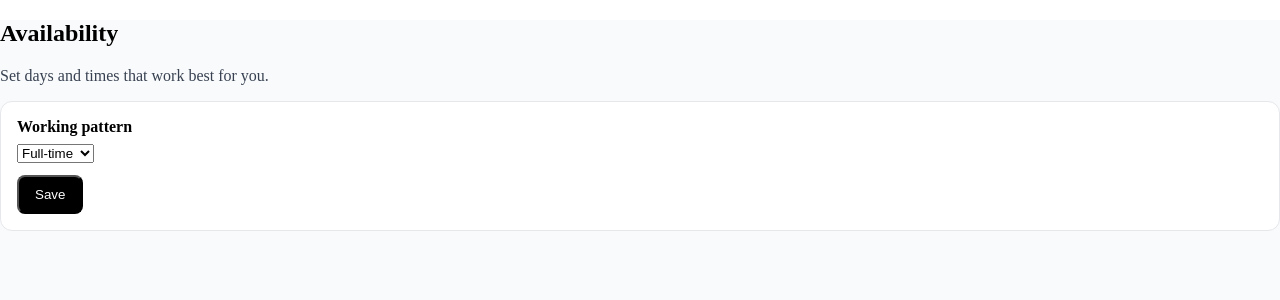
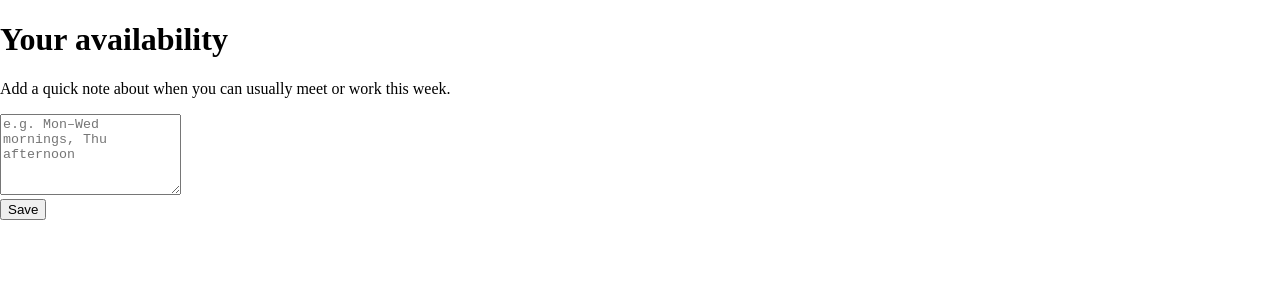
Before and after one commit to an170787-rekonet/rekonet, a Next.js app: page /availability in a window 1280 px wide. Shown: the top 300 px of the page. Built offline with nearby package versions, Linux system fonts and the light colour scheme.

Commit message:
Update page.jsx

```diff
--- a/app/availability/page.jsx
+++ b/app/availability/page.jsx
@@ -1,72 +1,92 @@
 // app/availability/page.jsx
 "use client";
 
-import React, { Suspense } from "react";
+import React, { Suspense, useCallback, useMemo, useState } from "react";
 import { useRouter, useSearchParams } from "next/navigation";
 
-export const dynamic = "force-dynamic";
+export default function AvailabilityPage() {
+  return (
+    <Suspense fallback={
+      <main className="container"><div className="my-8">Loading…</div></main>
+    }>
+      <AvailabilityClient />
+    </Suspense>
+  );
+}
 
-function AvailabilityInner() {
+function AvailabilityClient() {
+  const sp = useSearchParams();
   const router = useRouter();
-  const sp = useSearchParams();
-  const qs = sp.toString();
-  const backHref = qs ? `/assessment/result?${qs}` : "/assessment/result";
+
+  // read ?id=<uuid>&language=<code>
+  const qs = useMemo(() => new URLSearchParams(sp?.toString() ?? ""), [sp]);
+  const assessmentId = qs.get("id");
+  const language = (qs.get("language") || "en").toLowerCase();
+
+  // simple UI: free‑text notes for now (you can expand to checkboxes later)
+  const [notes, setNotes] = useState("");
+  const [busy, setBusy] = useState(false);
+  const [msg, setMsg] = useState("");
+
+  const handleSave = useCallback(async () => {
+    setMsg("");
+    if (!assessmentId) {
+      setMsg("Missing assessment id.");
+      return;
+    }
+    try {
+      setBusy(true);
+      const payload = {
+        assessment_id: assessmentId,
+        availability: { notes } // store as JSON for now
+      };
+      const res = await fetch("/api/availability/save", {
+        method: "POST",
+        headers: { "Content-Type": "application/json" },
+        body: JSON.stringify(payload),
+      });
+      const json = await res.json();
+      if (res.ok && json?.ok) {
+        // Redirect back to Results hub with open=availability
+        router.push(
+          `/assessment/result?id=${encodeURIComponent(assessmentId)}&language=${encodeURIComponent(language)}&open=availability`
+        );
+      } else {
+        setMsg(json?.error || "Sorry — could not save availability.");
+      }
+    } catch (e) {
+      setMsg(String(e?.message || e));
+    } finally {
+      setBusy(false);
+    }
+  }, [assessmentId, language, notes, router]);
 
   return (
-    <main style={{ background: "#f9fafb", minHeight: "100vh" }}>
-      <section className="max-w-3xl mx-auto p-4">
-        <h1 style={{ fontSize: 24, fontWeight: 700 }}>Availability</h1>
-        <p style={{ color: "#374151", marginTop: 8 }}>
-          Set days and times that work best for you.
-        </p>
+    <main className="container">
+      <h1 className="text-2xl font-semibold mb-4">Your availability</h1>
+      <p className="text-sm text-gray-600 mb-4">
+        Add a quick note about when you can usually meet or work this week.
+      </p>
 
-        <form
-          onSubmit={(e) => {
-            e.preventDefault();
-            alert("Save availability — scaffold page.");
-            router.push(backHref);
-          }}
-          style={{
-            background: "#fff",
-            border: "1px solid #e5e7eb",
-            borderRadius: 12,
-            padding: 16,
-            marginTop: 12,
-          }}
+      <textarea
+        value={notes}
+        onChange={(e) => setNotes(e.target.value)}
+        placeholder="e.g. Mon–Wed mornings, Thu afternoon"
+        rows={5}
+        className="border rounded w-full max-w-2xl px-3 py-2"
+      />
+
+      <div className="mt-4 flex gap-2">
+        <button
+          type="button"
+          onClick={handleSave}
+          className="btn btn-primary"
+          disabled={busy}
         >
-          <label style={{ display: "block", fontWeight: 600, marginBottom: 8 }}>
-            Working pattern
-          </label>
-          <select>
-            <option>Full-time</option>
-            <option>Part-time</option>
-            <option>Evenings</option>
-          </select>
-
-          <div style={{ height: 12 }} />
-
-          <button
-            type="submit"
-            style={{
-              background: "#000",
-              color: "#fff",
-              borderRadius: 8,
-              padding: "10px 16px",
-            }}
-          >
-            Save
-          </button>
-        </form>
-      </section>
+          {busy ? "Saving…" : "Save"}
+        </button>
+        {msg ? <span className="text-sm ml-2">{msg}</span> : null}
+      </div>
     </main>
   );
 }
-
-export default function AvailabilityPage() {
-  // ✅ Wrap the hook-using component with Suspense
-  return (
-    <Suspense fallback={<div />}>
-      <AvailabilityInner />
-    </Suspense>
-  );
-}
```
